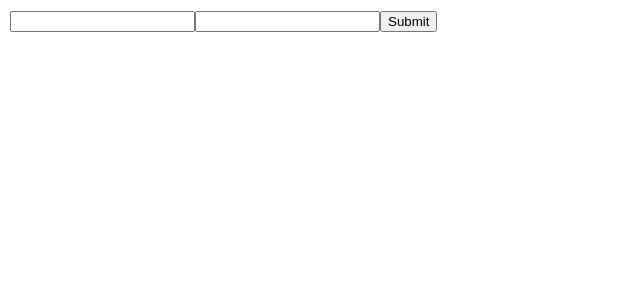
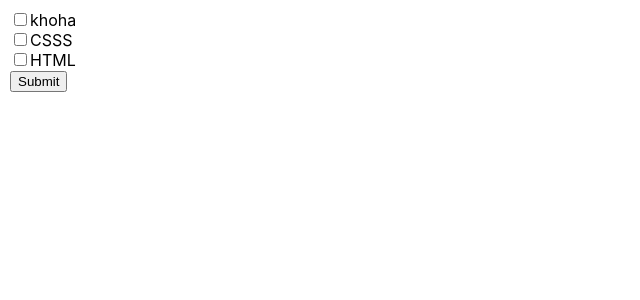
Before and after one commit to Khoaruoi69/test, a React (Create React App) app: page / in a window 1280 px wide. Shown: the top 300 px of the page, without its empty margins (0-640 px from the left). Built offline with nearby package versions, Linux system fonts and the light colour scheme.

Commit message:
checkbox

```diff
--- a/src/App.js
+++ b/src/App.js
@@ -1,29 +1,45 @@
-import React, {useState} from 'react';
+import React, { useState } from "react";
 
-
+const course = [
+  { id: 1, name: "khoha " },
+  { id: 2, name: "CSSS" },
+  { id: 3, name: "HTML " },
+];
 
 function App() {
-  const[name, setName]=useState('')
-  const[email,setEmail]=useState('')
+  // tạo một list khi check
+  const [check, setCheck] = useState([]);
 
+  const handleCheck = (id) => {
+    setCheck((prev) => {
+      const ischeck = check.includes(id);
+      if (ischeck) {
+        //unchecked
+        return check.filter((item) => item !== id); // filter dùng để loại bỏ cái id
+      } else {
+        return [...prev, id];
+      }
+    });
+  };
 
-  const handleSubmit =()=>{
+  const handleSubmit = () => {
     //call api
-    console.log({name,email});
-  }
-
+    console.log({ id: check });
+  };
 
   return (
-    <div style={{padding: '10px'}}>
-    <input
-    value={name} // nhận giá trị nhập vô khi nhấn button submit
-    onChange={e=> setName(e.target.value)}
-    />
-    <input
-    value={email}
-    onChange={e=>setEmail(e.target.value)}
-    />
-    <button onClick={handleSubmit}>Submit</button>
+    <div style={{ padding: "10px" }}>
+      {course.map((c) => (
+        <div key={c.id}>
+          <input
+            type="checkbox"
+            checked={check.includes(c.id)} // đưa id vào mảng
+            onChange={() => handleCheck(c.id)}
+          />
+          {c.name}
+        </div>
+      ))}
+      <button onClick={handleSubmit}>Submit</button>
     </div>
   );
 }
```
